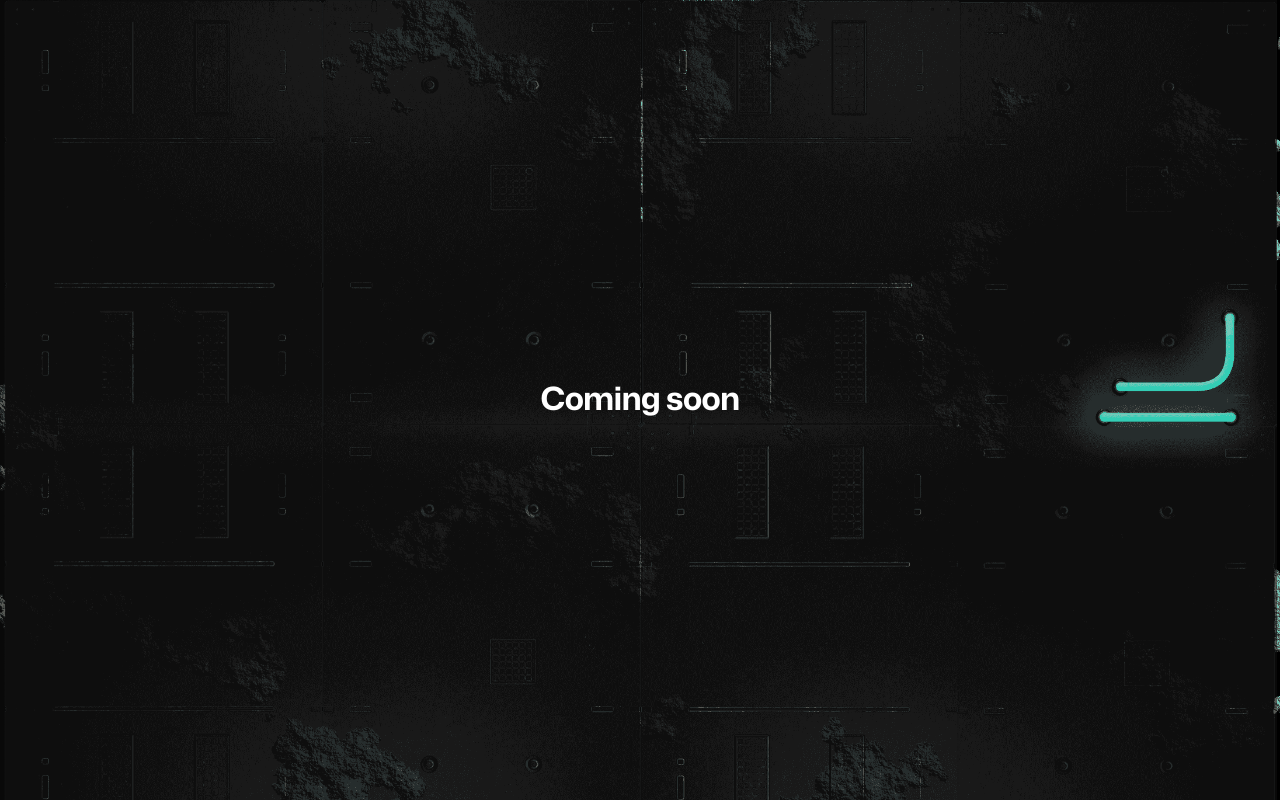
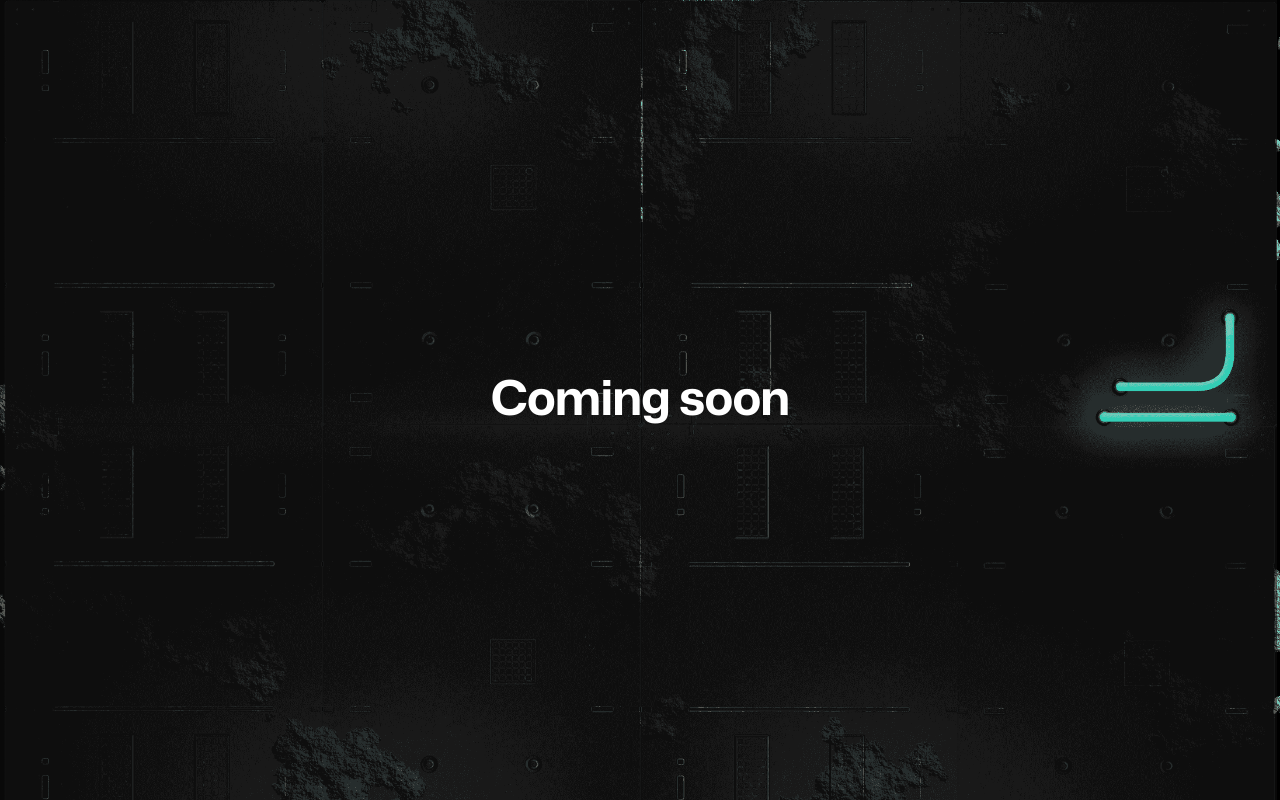
Before and after one commit to joaquinvaldezzz/metasavages.io, an Astro site: page / in a window 1280 px wide. Built offline with nearby package versions, Linux system fonts and the light colour scheme; Astro itself is replaced by a stand-in of ours.

Commit message:
Update title responsive font size

```diff
--- a/src/styles/main.scss
+++ b/src/styles/main.scss
@@ -29,4 +29,16 @@
   font-size: 2rem;
   line-height: 1.25;
   letter-spacing: theme('letterSpacing.tight');
+
+  @include sm {
+    font-size: 2.25rem;
+  }
+
+  @include md {
+    font-size: 2.5rem;
+  }
+
+  @include lg {
+    font-size: 3rem;
+  }
 }
```
